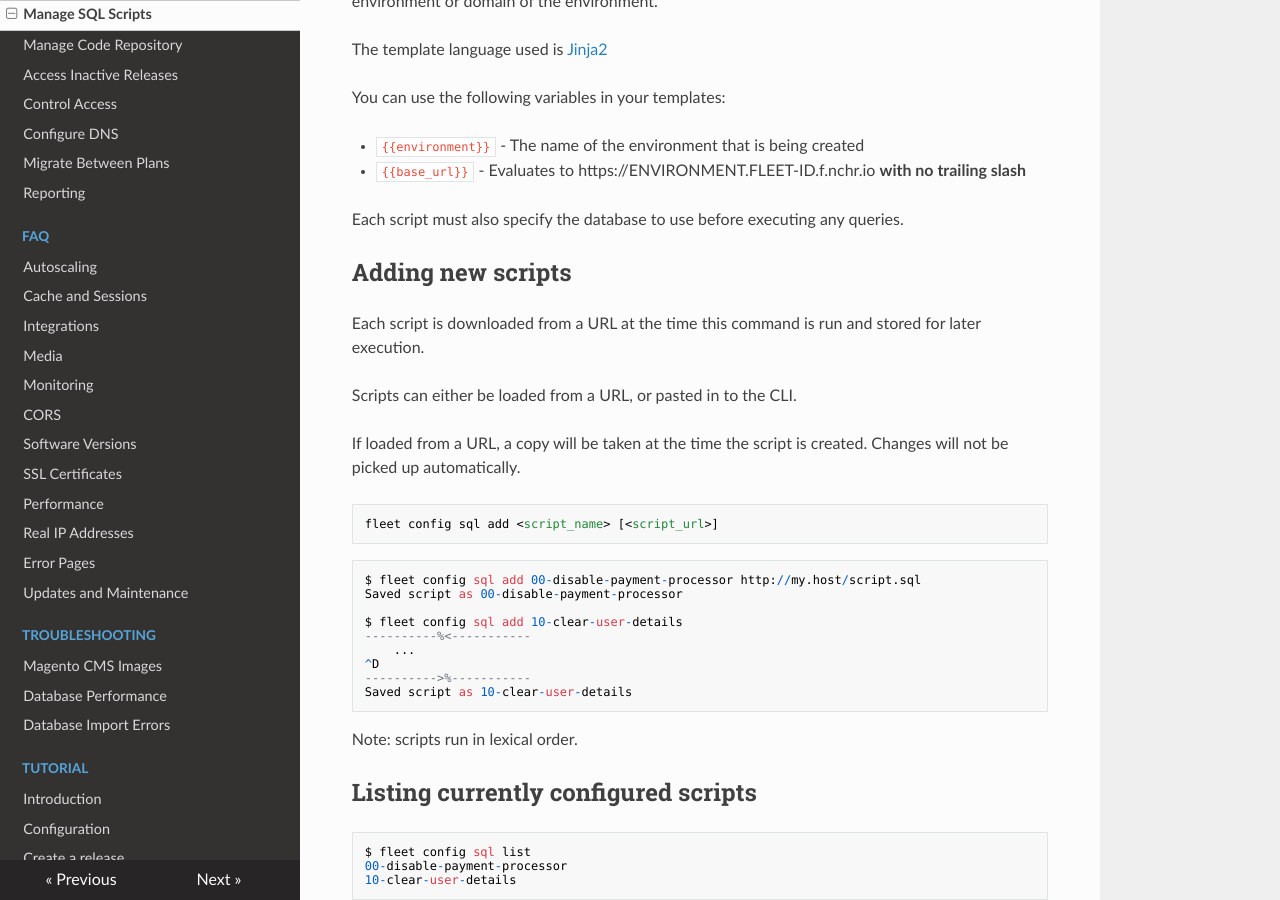
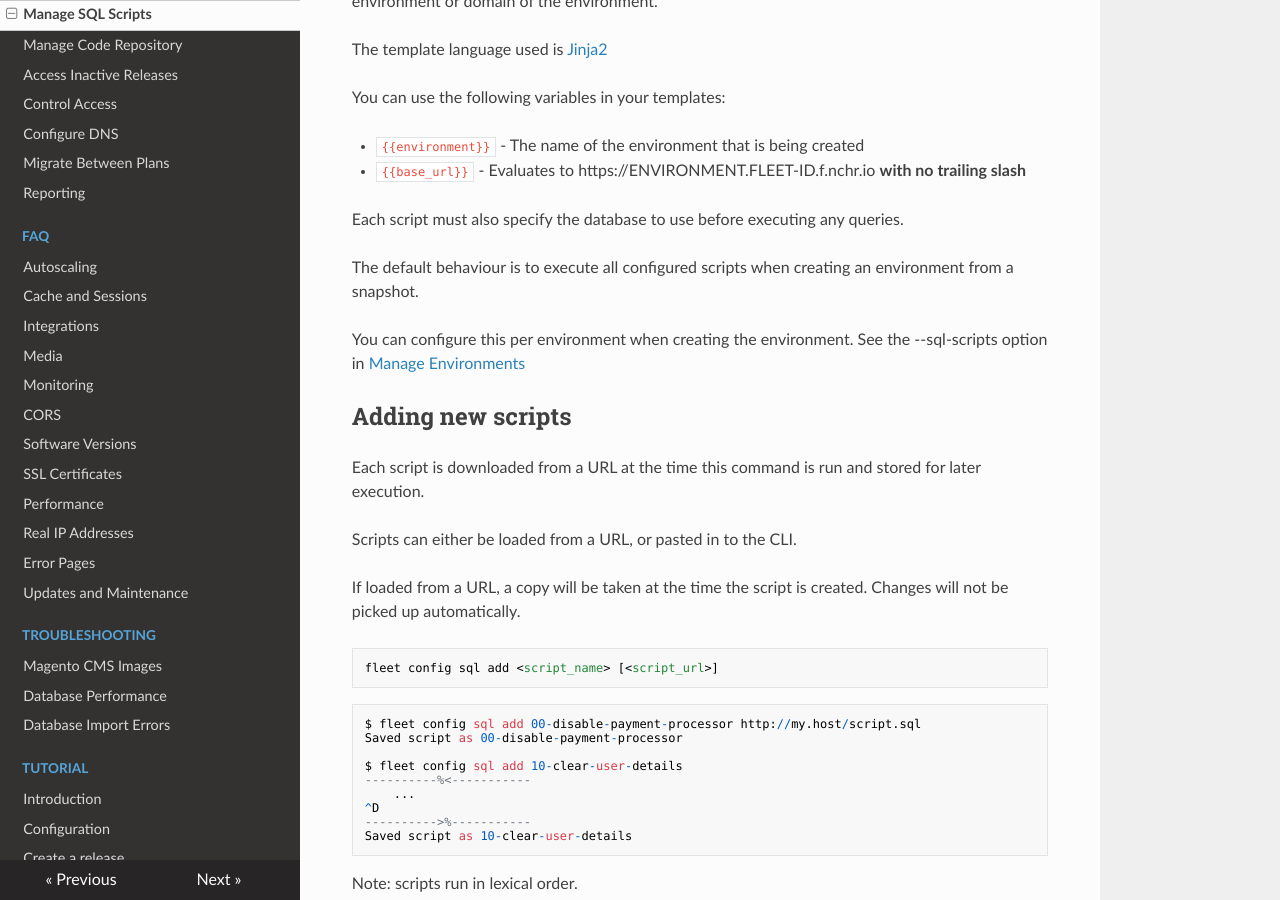
Before and after one commit to anchor/fleet-magento-docs, an MkDocs documentation site: the page built from docs/how-to/manage-sql-scripts.md, in a window 1280 px wide and 900 px high, scrolled down 333 px. Built offline with MkDocs 1.6.1, drawn with Linux system fonts in a browser that asks for light colours; nearby versions of some CDN libraries; old or Windows-style settings are respelled for this version of MkDocs.

Commit message:
Add some documentation on the new SQL script capabilities

```diff
--- a/docs/how-to/manage-sql-scripts.md
+++ b/docs/how-to/manage-sql-scripts.md
@@ -17,6 +17,10 @@ You can use the following variables in your templates:
  * `{{base_url}}` - Evaluates to https://ENVIRONMENT.FLEET-ID.f.nchr.io **with no trailing slash**
 
 Each script must also specify the database to use before executing any queries.
+
+The default behaviour is to execute all configured scripts when creating an environment from a snapshot.
+
+You can configure this per environment when creating the environment. See the --sql-scripts option in [Manage Environments](manage-environments)
 
 Adding new scripts
 ----
```
Also changed, not shown: docs/how-to/manage-environments.md (+1 -1 lines).
